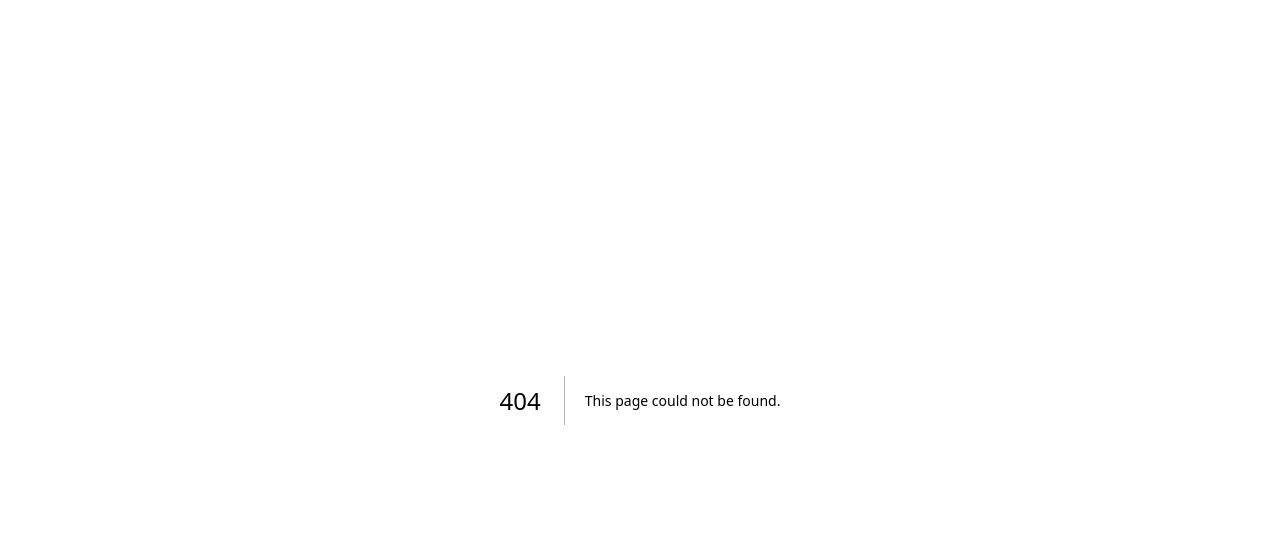
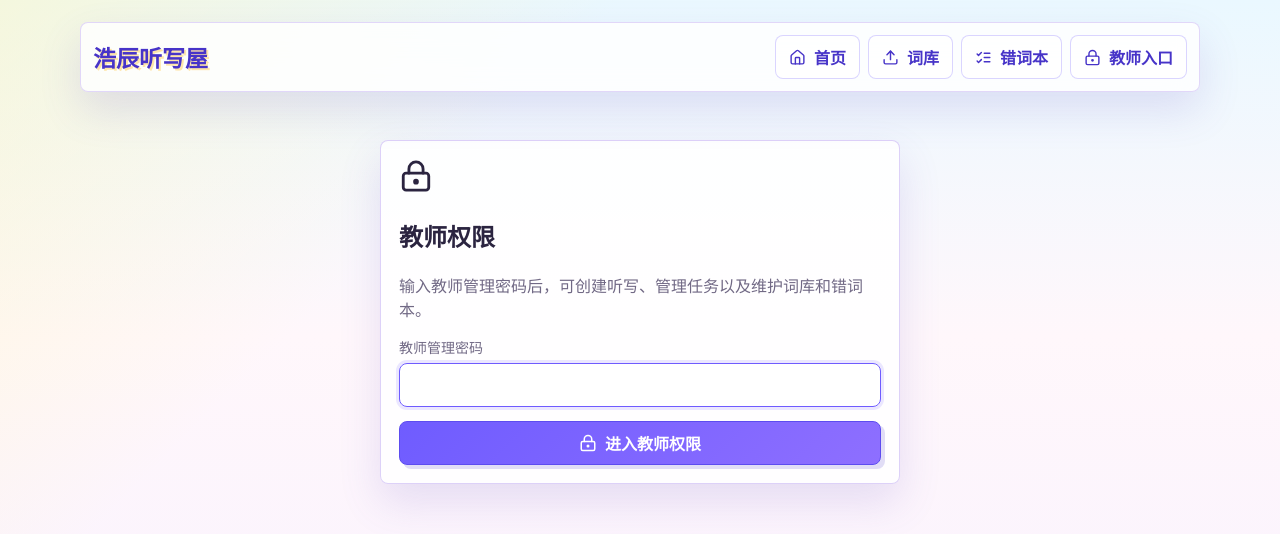
Before and after one commit to roeyLiu007/EnglishVocabularyDictation, a Next.js app: page /teacher in a window 1280 px wide. Before the commit this address had no page. Shown: the top 534 px of the page. Built offline with nearby package versions, Linux system fonts and the light colour scheme; no server answers.

Commit message:
feat: add student and teacher entry flows

```diff
--- a/app/api/rooms/[roomId]/answers/route.ts
+++ b/app/api/rooms/[roomId]/answers/route.ts
@@ -32,7 +32,7 @@ export async function POST(request: Request, { params }: { params: { roomId: str
     if (!isParent && !isChild) {
       return NextResponse.json({ error: "链接无效或已过期" }, { status: 403 });
     }
-    if (isChild && room.status !== "active") {
+    if (isChild && room.status !== "active" && room.status !== "completed") {
       return NextResponse.json({ error: "本次听写已结束，不能继续提交答案" }, { status: 409 });
     }
 
--- a/app/globals.css
+++ b/app/globals.css
@@ -592,10 +592,73 @@ tbody tr:nth-child(even) td {
   width: 100%;
 }
 
+.question-navigator {
+  display: grid;
+  gap: 12px;
+  padding: 14px;
+}
+
+.question-navigator-header {
+  align-items: center;
+  display: flex;
+  justify-content: space-between;
+}
+
+.question-number-grid {
+  display: grid;
+  gap: 8px;
+  grid-template-columns: repeat(auto-fill, minmax(42px, 1fr));
+}
+
+.question-number-grid button {
+  background: white;
+  border-color: var(--line);
+  box-shadow: none;
+  color: var(--muted);
+  min-height: 42px;
+  padding: 7px;
+}
+
+.question-number-grid button.answered {
+  background: rgba(20, 150, 111, 0.09);
+  border-color: rgba(20, 150, 111, 0.4);
+  color: var(--ok);
+}
+
+.question-number-grid button.current {
+  background: linear-gradient(135deg, var(--brand), #8e6fff);
+  border-color: var(--brand);
+  color: white;
+}
+
+.teacher-login-card {
+  margin: 48px auto 0;
+  max-width: 520px;
+}
+
+.teacher-dashboard {
+  margin-top: 28px;
+  padding: clamp(24px, 5vw, 52px);
+}
+
+.teacher-dashboard h1 {
+  font-size: clamp(34px, 6vw, 58px);
+  margin: 0 0 12px;
+}
+
+.teacher-entry-grid {
+  margin-top: 24px;
+  max-width: 720px;
+}
+
 .dictation-actions {
   display: grid;
   gap: 10px;
   grid-template-columns: minmax(150px, auto) minmax(260px, 1fr);
+}
+
+.dictation-actions > :only-child {
+  grid-column: 1 / -1;
 }
 
 .completion-summary {
--- /dev/null
+++ b/app/teacher/page.tsx
@@ -0,0 +1,27 @@
+import Link from "next/link";
+import { BookOpen, ClipboardList, ListChecks, MonitorCheck } from "lucide-react";
+import { AppNav } from "@/components/app-nav";
+import { TeacherLogin } from "@/components/teacher-login";
+import { hasTeacherPageSession } from "@/lib/server/page-auth";
+
+export default function TeacherPage() {
+  const authenticated = hasTeacherPageSession();
+  return (
+    <main className="shell">
+      <AppNav />
+      {authenticated ? (
+        <section className="panel teacher-dashboard">
+          <span className="eyebrow">Teacher Console</span>
+          <h1>教师工作台</h1>
+          <p className="muted">创建听写、查看任务，并维护学生使用的词库与错词本。</p>
+          <div className="grid cols-2 teacher-entry-grid">
+            <Link className="button" href="/create"><ClipboardList size={18} /> 创建听写</Link>
+            <Link className="button secondary" href="/tasks"><MonitorCheck size={18} /> 听写任务</Link>
+            <Link className="button secondary" href="/library"><BookOpen size={18} /> 管理词库</Link>
+            <Link className="button secondary" href="/mistakes"><ListChecks size={18} /> 管理错词本</Link>
+          </div>
+        </section>
+      ) : <TeacherLogin />}
+    </main>
+  );
+}
--- a/components/app-nav.tsx
+++ b/components/app-nav.tsx
@@ -1,7 +1,7 @@
 "use client";
 
 import Link from "next/link";
-import { ClipboardList, Home, ListChecks, MonitorCheck, Upload } from "lucide-react";
+import { ClipboardList, Home, ListChecks, LockKeyhole, MonitorCheck, Upload } from "lucide-react";
 import { useEffect, useState } from "react";
 
 export function AppNav() {
@@ -17,13 +17,11 @@ export function AppNav() {
   }, []);
   return (
     <header className="topbar">
-      <Link className="brand" href={teacher ? "/" : "/library"}>
+      <Link className="brand" href="/">
         浩辰听写屋
       </Link>
       <nav className="nav" aria-label="主导航">
-        {teacher ? <Link href="/">
-          <Home size={17} /> 首页
-        </Link> : null}
+        <Link href="/"><Home size={17} /> 首页</Link>
         <Link href="/library">
           <Upload size={17} /> 词库
         </Link>
@@ -36,6 +34,8 @@ export function AppNav() {
         <Link href="/mistakes">
           <ListChecks size={17} /> 错词本
         </Link>
+        {!teacher ? <Link href="/teacher"><LockKeyhole size={17} /> 教师入口</Link> : null}
+        {teacher ? <Link href="/teacher"><LockKeyhole size={17} /> 教师工作台</Link> : null}
       </nav>
     </header>
   );
--- /dev/null
+++ b/components/teacher-login.tsx
@@ -0,0 +1,46 @@
+"use client";
+
+import { FormEvent, useState } from "react";
+import { LockKeyhole } from "lucide-react";
+import { useRouter } from "next/navigation";
+
+export function TeacherLogin() {
+  const router = useRouter();
+  const [password, setPassword] = useState("");
+  const [message, setMessage] = useState("");
+  const [loading, setLoading] = useState(false);
+
+  async function login(event: FormEvent<HTMLFormElement>) {
+    event.preventDefault();
+    setLoading(true);
+    setMessage("");
+    try {
+      const response = await fetch("/api/admin/session", {
+        method: "POST",
+        headers: { "Content-Type": "application/json" },
+        body: JSON.stringify({ password })
+      });
+      const data = await response.json() as { error?: string };
+      if (!response.ok) throw new Error(data.error ?? "教师登录失败");
+      window.dispatchEvent(new Event("teacher-session-changed"));
+      router.refresh();
+    } catch (error) {
+      setMessage(error instanceof Error ? error.message : "教师登录失败");
+    } finally {
+      setLoading(false);
+    }
+  }
+
+  return (
+    <section className="panel teacher-login-card">
+      <LockKeyhole size={34} />
+      <h1>教师权限</h1>
+      <p className="muted">输入教师管理密码后，可创建听写、管理任务以及维护词库和错词本。</p>
+      <form className="form" onSubmit={login}>
+        <label>教师管理密码<input autoComplete="current-password" autoFocus required type="password" value={password} onChange={(event) => setPassword(event.target.value)} /></label>
+        <button disabled={loading} type="submit"><LockKeyhole size={18} /> {loading ? "登录中..." : "进入教师权限"}</button>
+      </form>
+      {message ? <p className="wrong">{message}</p> : null}
+    </section>
+  );
+}
```
Also changed, not shown: app/page.tsx (+10 -30 lines), components/child-room.tsx (+39 -6 lines), components/library-manager.tsx (+8 -30 lines), 1 other file (tests, documents, lock files or other folders).
